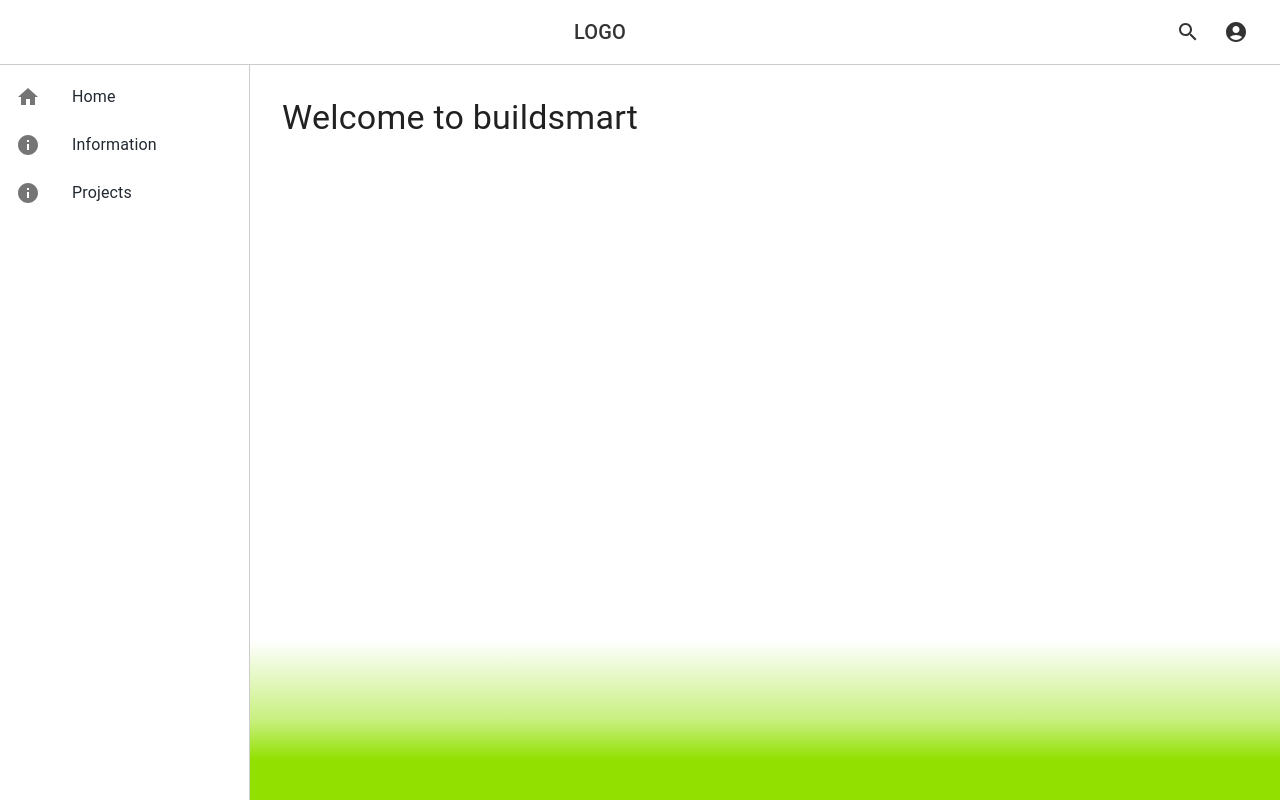
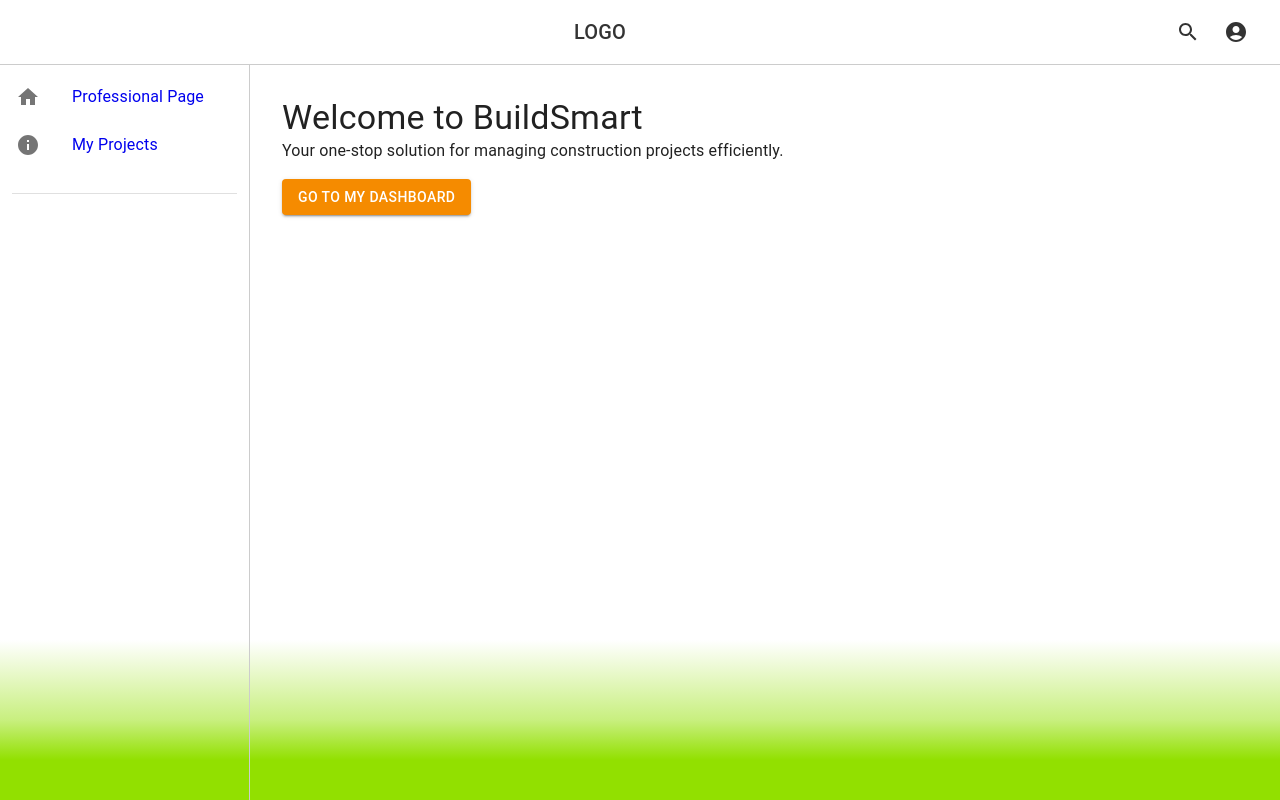
Before and after one commit to Gladys-tech/setup, a Next.js app: page / in a window 1280 px wide. Built offline with nearby package versions, Linux system fonts and the light colour scheme.

Commit message:
routing roles

```diff
--- a/src/components/Sidebar.tsx
+++ b/src/components/Sidebar.tsx
@@ -1,49 +1,77 @@
 import React from 'react';
-import { List, ListItem, ListItemIcon, ListItemText, Box } from '@mui/material';
+import { List, ListItem, ListItemIcon, ListItemText, Box, Divider } from '@mui/material';
 import HomeIcon from '@mui/icons-material/Home';
 import InfoIcon from '@mui/icons-material/Info';
 import { useTheme } from '@mui/material/styles';
 import Link from 'next/link';
 
-
 interface SidebarProps {
+  userRole: 'client' | 'professional' | 'company'; // Define user roles
   onClose?: () => void;
 }
-// const Sidebar = () => {
-  const Sidebar: React.FC<SidebarProps> = ({ onClose }) => {
+
+const Sidebar: React.FC<SidebarProps> = ({ userRole, onClose }) => {
   const theme = useTheme();
 
-  const sidebarContent = (
-    <List sx={{ width: 250 }}>
-      {/* Home link */}
-      <ListItem component={Link} href="/" sx={{ textDecoration: 'none', color: theme.palette.common.black }} onClick={onClose}>
-        <ListItemIcon>
-          <HomeIcon />
-        </ListItemIcon>
-        <ListItemText primary="Home" />
-      </ListItem>
+  // Function to render sidebar content based on user role
+  const renderSidebarContent = () => {
+    switch (userRole) {
+      case 'client':
+        return (
+          <>
+            <ListItem component={Link} href="/client/" onClick={onClose}>
+              <ListItemIcon><HomeIcon /></ListItemIcon>
+              <ListItemText primary="Client Pages" />
+            </ListItem>
+            <ListItem component={Link} href="/client/projects" onClick={onClose}>
+              <ListItemIcon><InfoIcon /></ListItemIcon>
+              <ListItemText primary="My Projects" />
+            </ListItem>
+            {/* Add more client-specific links here */}
+          </>
+        );
 
-      {/* Information link */}
-      <ListItem component={Link} href="/info" sx={{ textDecoration: 'none', color: theme.palette.common.black }}onClick={onClose}>
-        <ListItemIcon>
-          <InfoIcon />
-        </ListItemIcon>
-        <ListItemText primary="Information" />
-      </ListItem>
+      case 'professional':
+        return (
+          <>
+            <ListItem component={Link} href="/professional/" onClick={onClose}>
+              <ListItemIcon><HomeIcon /></ListItemIcon>
+              <ListItemText primary="Professional Page" />
+            </ListItem>
+            <ListItem component={Link} href="/professional/projects" onClick={onClose}>
+              <ListItemIcon><InfoIcon /></ListItemIcon>
+              <ListItemText primary="My Projects" />
+            </ListItem>
+            {/* Add more professional-specific links here */}
+          </>
+        );
 
-      {/* Projects link */}
-      <ListItem component={Link} href="/projects" sx={{ textDecoration: 'none', color: theme.palette.common.black }} onClick={onClose}>
-        <ListItemIcon>
-          <InfoIcon />
-        </ListItemIcon>
-        <ListItemText primary="Projects" />
-      </ListItem>
-    </List>
-  );
+      case 'company':
+        return (
+          <>
+            <ListItem component={Link} href="/company/" onClick={onClose}>
+              <ListItemIcon><HomeIcon /></ListItemIcon>
+              <ListItemText primary="Company Dashboard" />
+            </ListItem>
+            <ListItem component={Link} href="/company/projects" onClick={onClose}>
+              <ListItemIcon><InfoIcon /></ListItemIcon>
+              <ListItemText primary="My Projects" />
+            </ListItem>
+            {/* Add more company-specific links here */}
+          </>
+        );
+
+      default:
+        return null;
+    }
+  };
 
   return (
-    <Box sx={{ width: 250, backgroundColor: '#fff', borderRight: '1px solid #ccc', height: '100%' }}>
-      {sidebarContent}
+    <Box sx={{ width: 250, borderRight: '1px solid #ccc', height: '100%' }}>
+      <List sx={{ width: 250 }}>
+        {renderSidebarContent()}
+      </List>
+      <Divider sx={{ my: 2, mx: 'auto', width: '90%' }} />
     </Box>
   );
 };
--- a/src/layouts/MainLayout.tsx
+++ b/src/layouts/MainLayout.tsx
@@ -54,7 +54,7 @@ const MainLayout: React.FC<MainLayoutProps> = ({ children }) => {
               maxHeight: '100%', // Make the sidebar occupy the full height of the parent
             }}
           >
-            <Sidebar />
+            <Sidebar userRole={'professional'} />
           </Box>
 
           {/* Sidebar drawer for small screens */}
@@ -67,7 +67,7 @@ const MainLayout: React.FC<MainLayoutProps> = ({ children }) => {
               '& .MuiDrawer-paper': { boxSizing: 'border-box', width: 250 },
             }}
           >
-            <Sidebar onClose={toggleSidebar} />
+            <Sidebar onClose={toggleSidebar} userRole={'client'} />
           </Drawer>
 
           {/* Page content */}
--- a/src/pages/index.tsx
+++ b/src/pages/index.tsx
@@ -1,12 +1,36 @@
-
 import React from 'react';
-import { Box, Typography } from '@mui/material';
+import { Box, Typography, Button } from '@mui/material';
+import { useRouter } from 'next/router';
 
 const Home = () => {
+  const router = useRouter();
+
+  // Replace this with actual user role retrieval logic (e.g., from context or props)
+  const userRole = 'professional'; // This should come from your authentication logic
+
+  const handleRedirect = () => {
+    if (userRole === 'professional') {
+      router.push('/professional');
+    } else if (userRole === 'client') {
+      router.push('/client');
+    } else if (userRole === 'company') {
+      router.push('/company');
+    } else {
+      // Handle other roles or a default case
+      console.warn('Unknown user role');
+    }
+  };
+
   return (
     <Box sx={{ padding: 2 }}>
-      <Typography variant="h4">Welcome to buildsmart</Typography>
-      {/* Add more content here as needed */}
+      <Typography variant="h4">Welcome to BuildSmart</Typography>
+      <Typography variant="body1" sx={{ marginBottom: 2 }}>
+        Your one-stop solution for managing construction projects efficiently.
+      </Typography>
+
+      <Button variant="contained" color="primary" onClick={handleRedirect}>
+        Go to My Dashboard
+      </Button>
     </Box>
   );
 };
--- a/src/pages/login/index.tsx
+++ b/src/pages/professional/login.tsx
@@ -195,7 +195,7 @@ const LoginPage = () => {
             <Typography variant='body2' sx={{ color: '#6c757d', mb: 1 }}>
               Don't have an account?
             </Typography>
-            <Link href='/signup' passHref>
+            <Link href='/professional/signup' passHref>
               <Typography variant='body2' sx={{ color: theme.palette.primary.main, fontWeight: 600, cursor: 'pointer' }}>
                 Sign Up Here
               </Typography>
--- a/src/pages/signup/index.tsx
+++ b/src/pages/professional/signup.tsx
@@ -352,7 +352,7 @@ const RegisterPage = () => {
                 <Box sx={{ textAlign: 'center' }}>
                     <Typography variant='body2' sx={{ mb: 2 }}>
                         Already have an account?{' '}
-                        <Link href='/login' passHref>
+                        <Link href='/professional/login' passHref>
                             <LinkStyled>Sign in</LinkStyled>
                         </Link>
                     </Typography>
```
Also changed, not shown: src/pages/professional/index.tsx (added, +15 -0 lines), src/pages/professional/projects.tsx (renamed from src/pages/projects/index.tsx).
